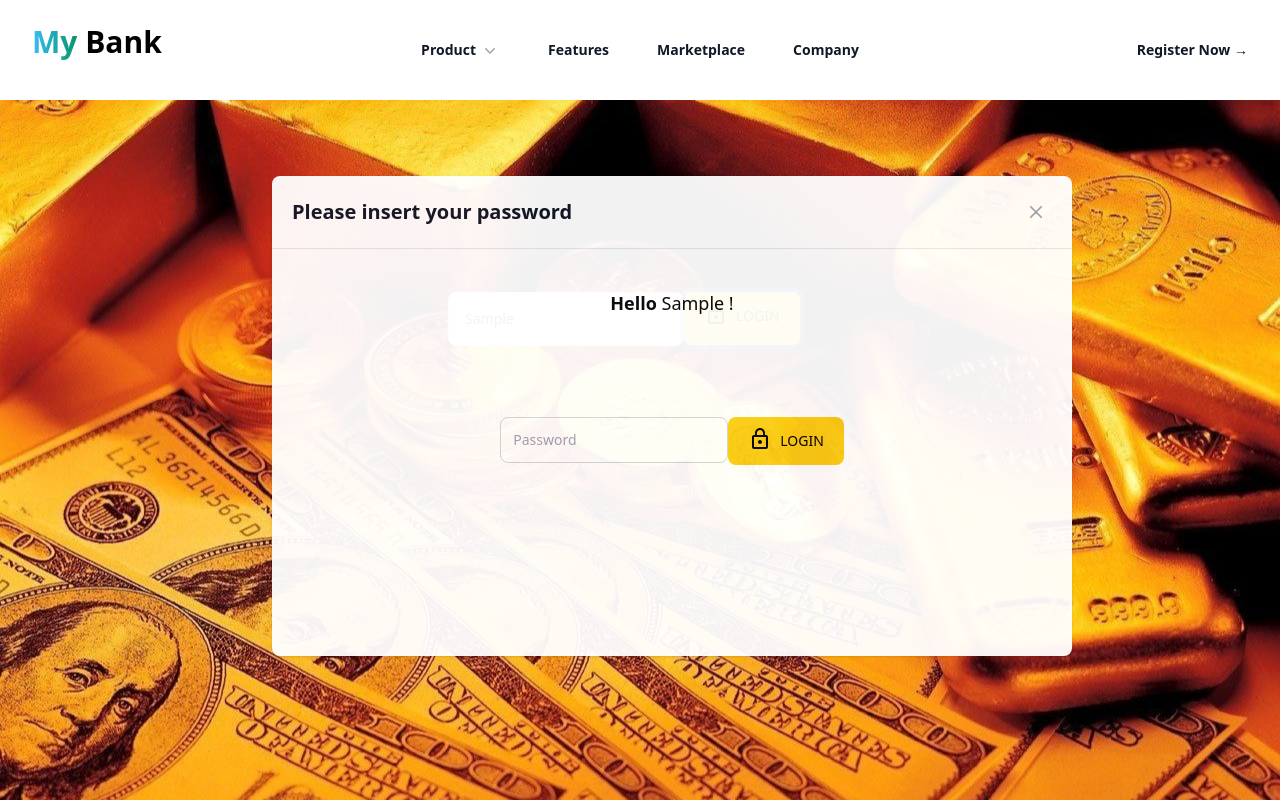
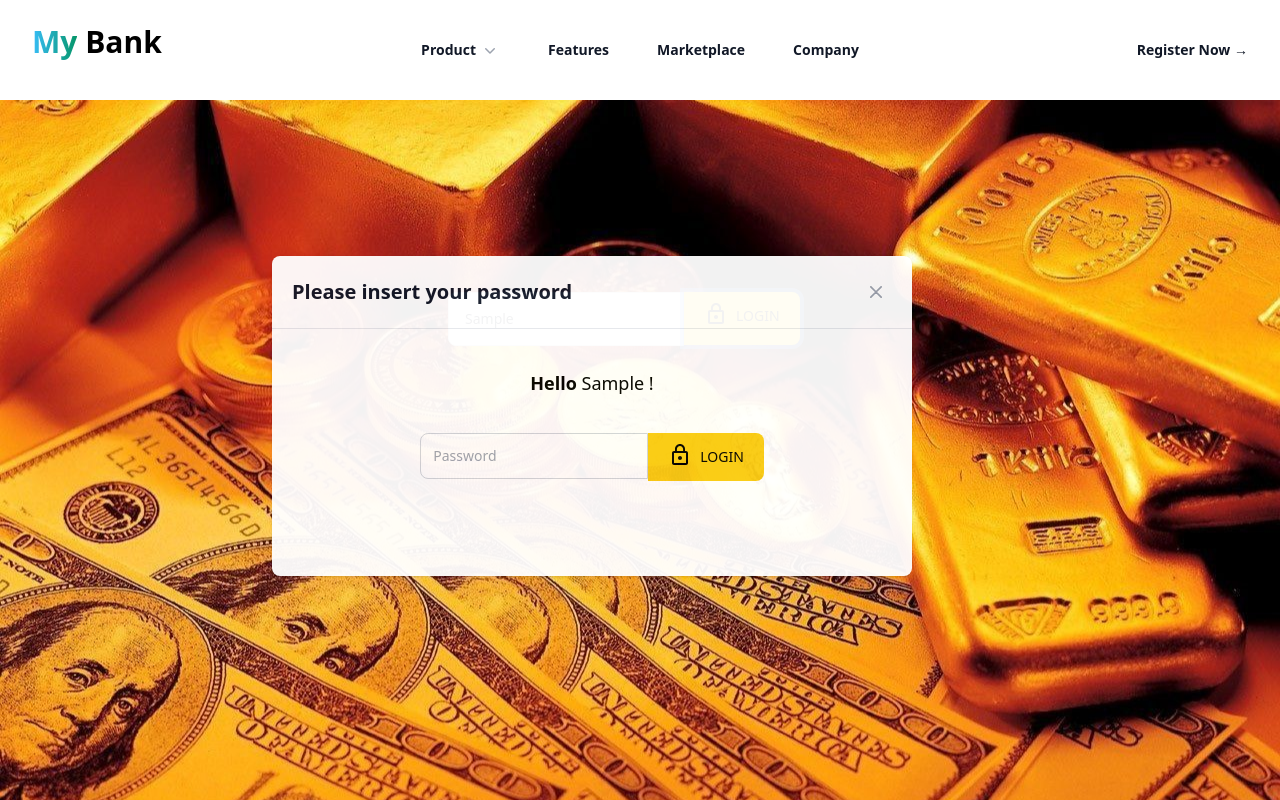
Before and after one commit to mfaizmohamad/Banking_App_Client, a React (Vite) app: page / in a window 1280 px wide. Both pictures are taken after typing "Sample" into the empty fields and a click on the button "LOGIN". Shown: the top 800 px of the page. Built offline with nearby package versions, Linux system fonts and the light colour scheme.

Commit message:
login input

```diff
--- a/src/auth/Login.tsx
+++ b/src/auth/Login.tsx
@@ -4,6 +4,7 @@ import routingPath from "../routing/Router_Path";
 import { errorListner, inputError } from "../utils/Input_error";
 import HeaderAuth from "../component/HeaderAuth";
 import { MdLockOutline } from "react-icons/md";
+import Footer from "../component/Footer";
 
 interface FormData {
   login: string;
@@ -110,13 +111,13 @@ const Login = () => {
                     required
                     error-required={"Please insert username"}
                     id="login"
-                    className="border border-gray-300 text-gray-900 sm:text-sm rounded-lg focus:ring-primary-600 focus:border-primary-600 block w-full p-4"
+                    className="border rounded-l-lg border-gray-300 text-gray-900 sm:text-sm focus:ring-primary-600 focus:border-primary-600 block w-full p-4"
                     placeholder="My Username"
                   />
                 </div>
                 <button
                   type="submit"
-                  className="h-[3.3rem] flex text-black bg-yellow-400 hover:bg-yellow-300 focus:ring-4 focus:outline-none focus:ring-primary-300 font-medium rounded-lg text-sm px-5 py-2.5 text-center"
+                  className="h-[3.3rem] flex text-black bg-yellow-400 hover:bg-yellow-300 focus:ring-4 focus:outline-none focus:ring-primary-300 font-medium rounded-r-lg text-sm px-5 py-2.5 text-center"
                 >
                   <MdLockOutline className="mr-2 text-[1.5rem]" />
                   <span className="inline-block mt-1">LOGIN</span>
@@ -131,7 +132,7 @@ const Login = () => {
                 className="overflow-y-auto overflow-x-hidden fixed top-0 right-0 left-0 z-50 justify-center items-center w-full md:inset-0 h-[calc(100%-1rem)] max-h-full flex"
               >
                 <div className="relative p-4 w-full max-w-md max-h-full">
-                  <div className="relative w-[50rem] h-[30rem] ml-[-10rem] opacity-95 bg-white rounded-lg shadow dark:bg-gray-700">
+                  <div className="relative w-[40rem] h-[20rem] ml-[-10rem] opacity-95 bg-white rounded-lg shadow dark:bg-gray-700">
                     <div className="flex items-center justify-between p-4 md:p-5 border-b rounded-t dark:border-gray-600">
                       <h3 className="text-xl font-semibold text-gray-900 dark:text-white">
                         Please insert your password
@@ -160,7 +161,7 @@ const Login = () => {
                       </button>
                     </div>
                     <h1 className="text-center text-lg mt-10"><span className="font-bold">Hello</span> {loginUsername} !</h1>
-                    <div className="p-4 md:p-5 flex justify-center mt-[5rem]">
+                    <div className="p-4 md:p-5 flex justify-center mt-[1rem]">
                       <form
                         className="space-y-4 md:space-y-6"
                         onSubmit={handlePasswordSubmit}
@@ -179,12 +180,12 @@ const Login = () => {
                               error-required={"Please insert password"}
                               id="password"
                               placeholder="Password"
-                              className="border border-gray-300 text-gray-900 sm:text-sm rounded-lg focus:ring-primary-600 focus:border-primary-600 block w-full p-3"
+                              className="border border-gray-300 text-gray-900 sm:text-sm rounded-l-lg focus:ring-primary-600 focus:border-primary-600 block w-full p-3"
                             />
                           </div>
                           <button
                             type="submit"
-                            className="h-[3rem] flex text-black bg-yellow-400 hover:bg-yellow-300 focus:ring-4 focus:outline-none focus:ring-primary-300 font-medium rounded-lg text-sm px-5 py-2.5 text-center"
+                            className="h-[3rem] flex text-black bg-yellow-400 hover:bg-yellow-300 focus:ring-4 focus:outline-none focus:ring-primary-300 font-medium rounded-r-lg text-sm px-5 py-2.5 text-center"
                           >
                             <MdLockOutline className="mr-2 text-[1.5rem]" />
                             <span className="inline-block mt-1">LOGIN</span>
@@ -199,6 +200,7 @@ const Login = () => {
           </div>
         </div>
       </div>
+      <Footer/>
     </section>
   );
 };
```
